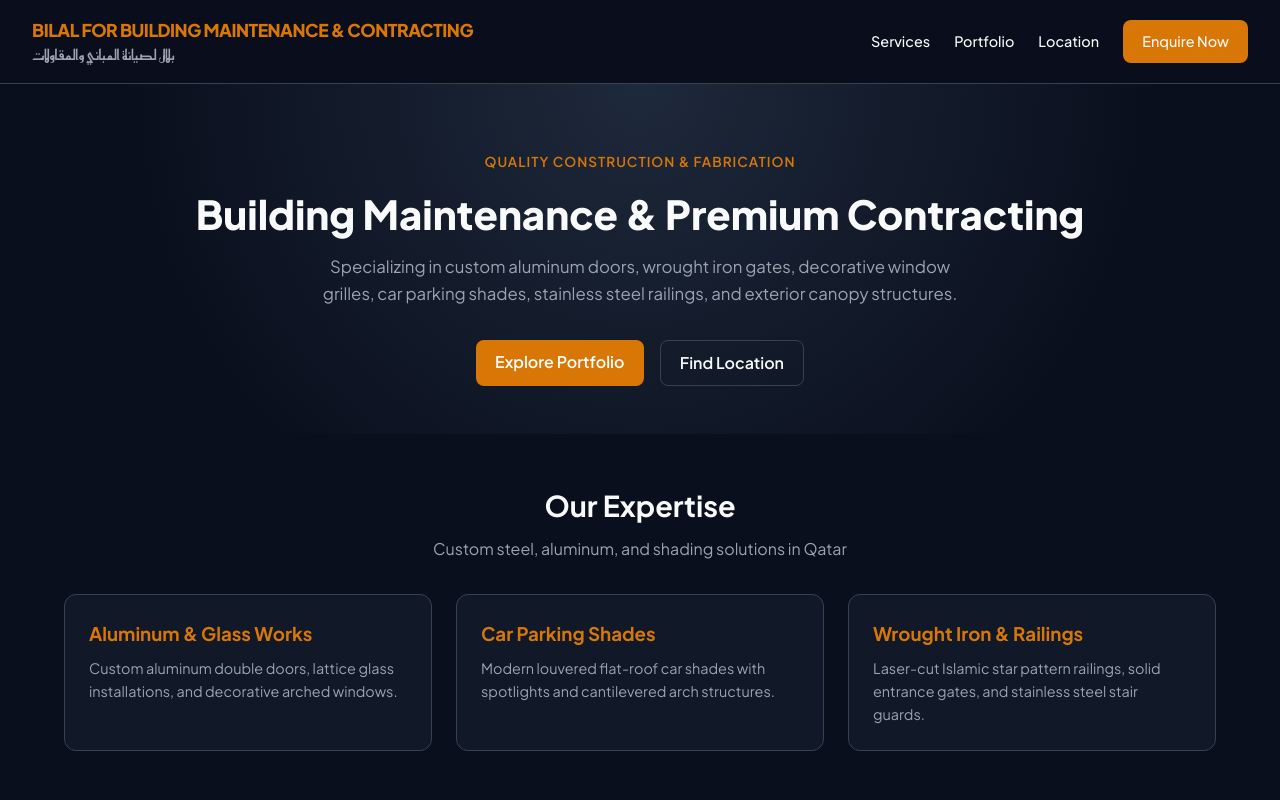
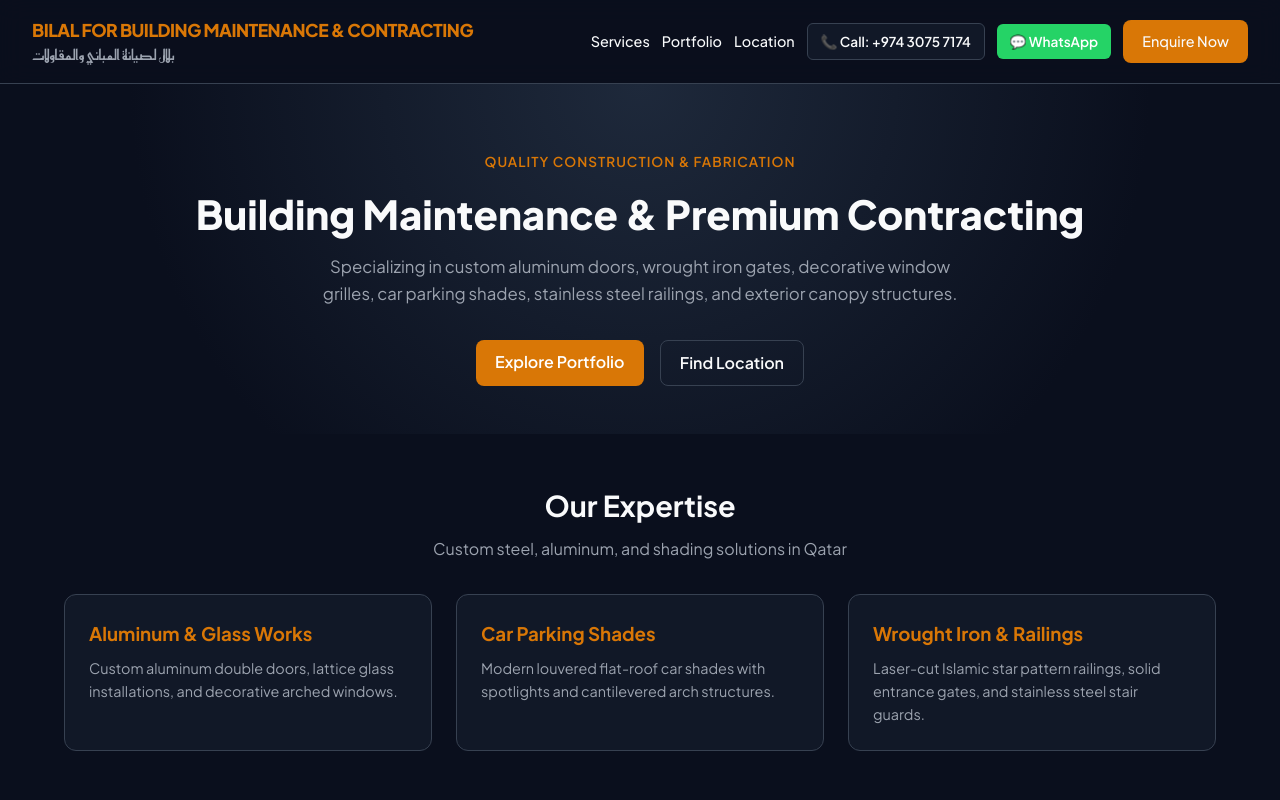
Before and after one commit to siddx1405-coder/BILAL-FOR-BUILDING-MAINTENANCE-CONTRACTING, a React (Vite) app: page / in a window 1280 px wide. Shown: the top 800 px of the page. Built offline with nearby package versions, Linux system fonts and the light colour scheme; the HTML template or start-up script is replaced by a standard one.

Commit message:
Update footer with Xenosys Qatar credits and contact details

```diff
--- a/src/App.jsx
+++ b/src/App.jsx
@@ -6,6 +6,14 @@ export default function App() {
   const [selectedImage, setSelectedImage] = useState(null);
   const [selectedItems, setSelectedItems] = useState([]);
   const [whatsappNote, setWhatsappNote] = useState('');
+
+  // Business Phone Number (for Contracting Company)
+  const businessPhone = '97430757174';
+  const formattedBusinessPhone = '+974 3075 7174';
+
+  // Xenosys Developer Number
+  const xenosysPhone = '97470643918';
+  const formattedXenosysPhone = '+974 7064 3918';
 
   const categories = [
     'All',
@@ -33,7 +41,7 @@ export default function App() {
     e.preventDefault();
     const itemsText = selectedItems.length > 0 ? selectedItems.join(', ') : 'General Enquiry';
     const message = `Hello Bilal Contracting,%0A%0AI am interested in the following services/products:%0A*${itemsText}*%0A%0A*Additional Details:* ${whatsappNote || 'N/A'}`;
-    window.open(`https://wa.me/?text=${message}`, '_blank');
+    window.open(`https://wa.me/${businessPhone}?text=${message}`, '_blank');
   };
 
   return (
@@ -44,10 +52,54 @@ export default function App() {
           <div className="brand-title">BILAL FOR BUILDING MAINTENANCE & CONTRACTING</div>
           <div className="brand-arabic">بلال لصيانة المباني والمقاولات</div>
         </div>
-        <div className="nav-links">
+        <div className="nav-links" style={{ display: 'flex', alignItems: 'center', gap: '0.75rem' }}>
           <a href="#services">Services</a>
           <a href="#portfolio">Portfolio</a>
           <a href="#location">Location</a>
+
+          {/* Direct Call Button */}
+          <a
+            href={`tel:${businessPhone}`}
+            style={{
+              display: 'inline-flex',
+              alignItems: 'center',
+              gap: '0.4rem',
+              padding: '0.4rem 0.8rem',
+              borderRadius: '6px',
+              border: '1px solid var(--border-color)',
+              background: 'var(--bg-secondary)',
+              color: 'var(--text-main)',
+              textDecoration: 'none',
+              fontSize: '0.85rem',
+              fontWeight: 600,
+              transition: 'var(--transition-smooth)'
+            }}
+          >
+            📞 Call: {formattedBusinessPhone}
+          </a>
+
+          {/* Direct WhatsApp Button */}
+          <a
+            href={`https://wa.me/${businessPhone}`}
+            target="_blank"
+            rel="noopener noreferrer"
+            style={{
+              display: 'inline-flex',
+              alignItems: 'center',
+              gap: '0.4rem',
+              padding: '0.4rem 0.8rem',
+              borderRadius: '6px',
+              background: '#25D366',
+              color: '#ffffff',
+              textDecoration: 'none',
+              fontSize: '0.85rem',
+              fontWeight: 600,
+              transition: 'var(--transition-smooth)'
+            }}
+          >
+            💬 WhatsApp
+          </a>
+
           <a href="#contact" className="btn-primary">Enquire Now</a>
         </div>
       </nav>
@@ -214,7 +266,7 @@ export default function App() {
           </form>
         </section>
 
-        {/* Location Section - Updated with QARS Plate details */}
+        {/* Location Section */}
         <section id="location" style={{ background: 'var(--bg-secondary)', padding: '2rem', borderRadius: '16px', border: '1px solid var(--border-color)' }}>
           <div style={{ display: 'grid', gridTemplateColumns: 'repeat(auto-fit, minmax(280px, 1fr))', gap: '2rem', alignItems: 'center' }}>
             <div>
@@ -281,12 +333,12 @@ export default function App() {
             </a>
             <span>•</span>
             <a
-              href="https://wa.me/97470643918"
+              href={`https://wa.me/${xenosysPhone}`}
               target="_blank"
               rel="noopener noreferrer"
               style={{ color: 'var(--accent-emerald)', textDecoration: 'none', fontWeight: '600' }}
             >
-              WhatsApp 7064 3918
+              WhatsApp {formattedXenosysPhone}
             </a>
           </div>
         </div>
```
